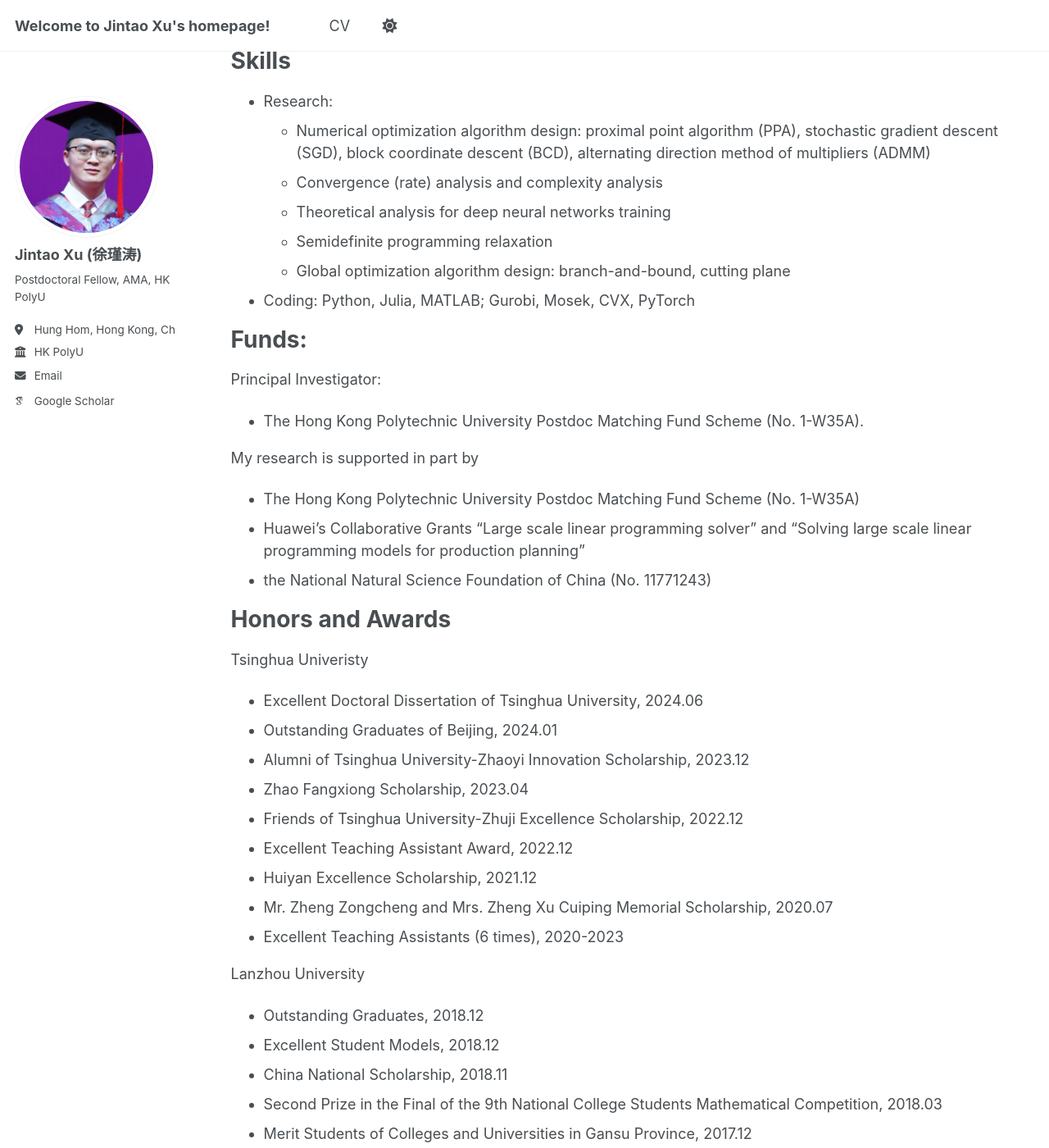
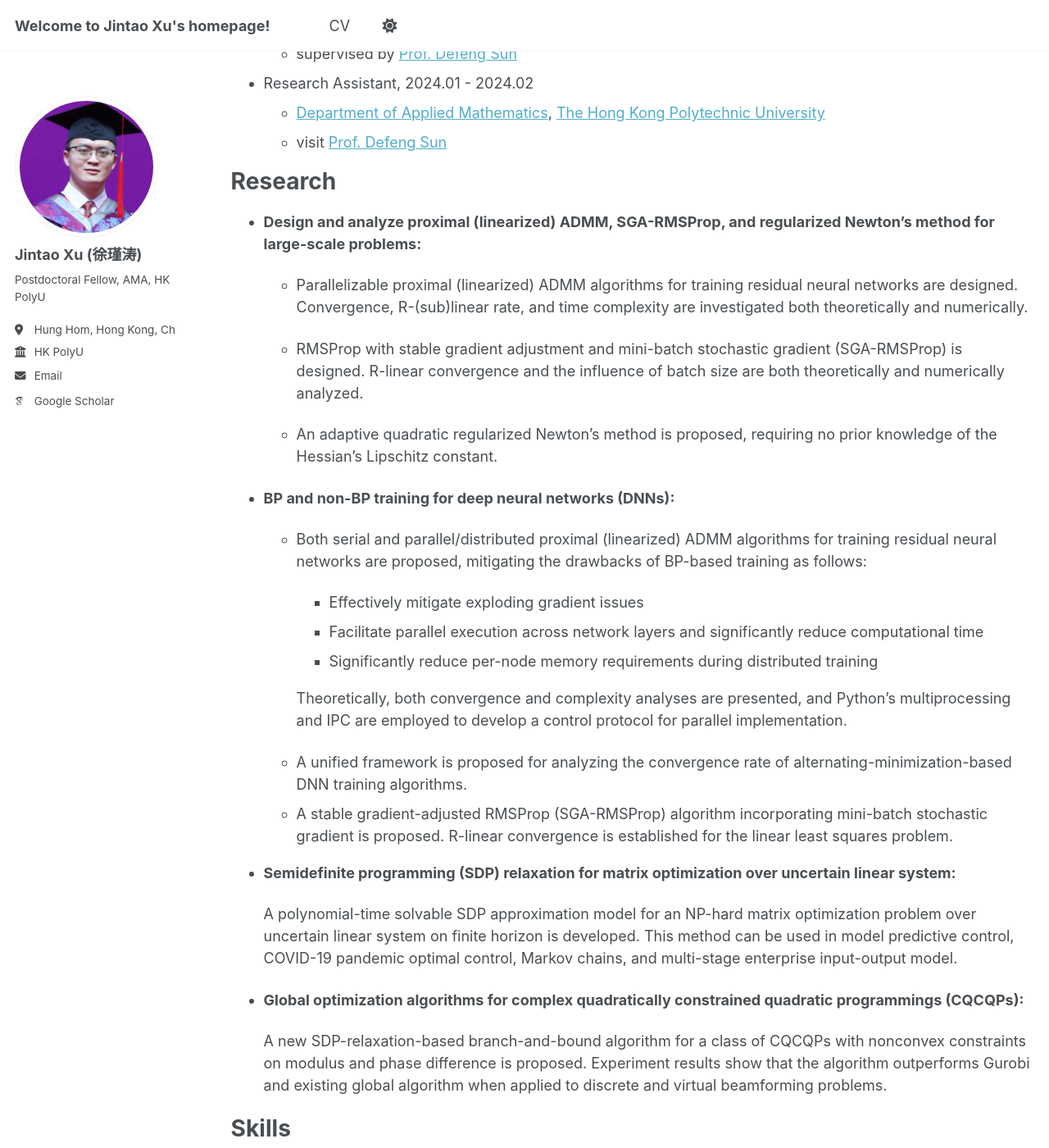
Before and after one commit to JintaoXuMath/JintaoXuMath.github.io, a Jekyll site: the page built from _pages/cv.md, in a window 1280 px wide and 1400 px high, scrolled down 547 px. Shown: the whole window at 82% size. Built offline with Jekyll 4.4.1, drawn with Linux system fonts in a browser that asks for light colours; some web fonts are replaced; some of the changed text lies outside the part shown.

Commit message:
Update cv.md

```diff
--- a/_pages/cv.md
+++ b/_pages/cv.md
@@ -11,9 +11,13 @@ redirect_from:
 
 Education
 ======
-* Ph.D in Mathematics (Operations Research, Mathematical Programming), [Department of Mathematical Sciences](https://www.math.tsinghua.edu.cn/), [Tsinghua University](https://www.tsinghua.edu.cn/), supervised by [Prof. Wenxun Xing](https://www.genealogy.math.ndsu.nodak.edu/id.php?id=182440), 2019.09 - 2024.01
+* Ph.D in Mathematics (Operations Research, Mathematical Programming), [Department of Mathematical Sciences](https://www.math.tsinghua.edu.cn/), [Tsinghua University](https://www.tsinghua.edu.cn/), supervised by [Prof. Wenxun Xing](https://www.genealogy.math.ndsu.nodak.edu/id.php?id=182440), 2019.09 - 2024.01 (Complete the Program Ahead of Schedule)
+
+  Awards: Excellent Doctoral Dissertation of Tsinghua University, Outstanding Graduates of Beijing
 * B.S. in Mathematics and Applied Mathematics, [Cuiying Honors College](https://cycollege.lzu.edu.cn/), [Lanzhou University](https://www.lzu.edu.cn/) as part of
 China's Top-Notch Undergraduate Training Program, 2015.09 - 2019.06
+
+  Awards: China National Scholarship, Outstanding Graduates
 
 Work Experience
 ======
@@ -24,6 +28,49 @@ Work Experience
 * Research Assistant, 2024.01 - 2024.02
   * [Department of Applied Mathematics](https://www.polyu.edu.hk/ama/), [The Hong Kong Polytechnic University](https://www.polyu.edu.hk/)
   * visit [Prof. Defeng Sun](https://www.polyu.edu.hk/ama/profile/dfsun/)
+
+Research
+======
+* **Design and analyze proximal (linearized) ADMM, SGA-RMSProp, and regularized Newton’s method
+for large-scale problems:**
+
+  * Parallelizable proximal (linearized) ADMM algorithms for training residual neural networks are designed.
+Convergence, R-(sub)linear rate, and time complexity are investigated both theoretically and numerically.
+
+  * RMSProp with stable gradient adjustment and mini-batch stochastic gradient (SGA-RMSProp) is
+designed. R-linear convergence and the influence of batch size are both theoretically and numerically analyzed.
+
+  * An adaptive quadratic regularized Newton's method is proposed, requiring no prior knowledge of the
+Hessian's Lipschitz constant.
+
+* **BP and non-BP training for deep neural networks (DNNs):**
+
+  * Both serial and parallel/distributed proximal (linearized) ADMM algorithms for training residual neural networks
+are proposed, mitigating the drawbacks of BP-based training as follows:
+
+    * Effectively mitigate exploding gradient issues
+    * Facilitate parallel execution across network layers and significantly reduce computational time
+    * Significantly reduce per-node memory requirements during distributed training
+
+    Theoretically, both convergence and complexity analyses are presented, and Python's multiprocessing and IPC are
+employed to develop a control protocol for parallel implementation.
+  * A unified framework is proposed for analyzing the convergence rate of alternating-minimization-based DNN
+training algorithms.
+  * A stable gradient-adjusted RMSProp (SGA-RMSProp) algorithm incorporating mini-batch stochastic
+gradient is proposed. R-linear convergence is established for the linear least squares problem.
+
+* **Semidefinite programming (SDP) relaxation for matrix optimization over uncertain linear system:**
+
+  A polynomial-time solvable SDP approximation model for an NP-hard matrix optimization problem over uncertain
+linear system on finite horizon is developed. This method can be used in model predictive control, COVID-19
+pandemic optimal control, Markov chains, and multi-stage enterprise input-output model.
+
+* **Global optimization algorithms for complex quadratically constrained quadratic programmings
+(CQCQPs):**
+
+  A new SDP-relaxation-based branch-and-bound algorithm for a class of CQCQPs with nonconvex constraints
+on modulus and phase difference is proposed. Experiment results show that the algorithm outperforms Gurobi and
+existing global algorithm when applied to discrete and virtual beamforming problems.
 
 Skills
 ======
@@ -36,20 +83,6 @@ coordinate descent (BCD), alternating direction method of multipliers (ADMM)
   * Global optimization algorithm design: branch-and-bound, cutting plane
 * Coding:
   Python, Julia, MATLAB; Gurobi, Mosek, CVX, PyTorch
-
-Funds:
-======
-
-Principal Investigator:
-
-* The Hong Kong Polytechnic University Postdoc Matching Fund Scheme (No. 1-W35A).
-
-My research is supported in part by
-
-* The Hong Kong Polytechnic University Postdoc Matching Fund Scheme (No. 1-W35A)
-* Huawei's Collaborative Grants "Large scale linear programming solver" and "Solving large scale
-linear programming models for production planning"
-* the National Natural Science Foundation of China (No. 11771243)
 
 Honors and Awards
 ======
```
